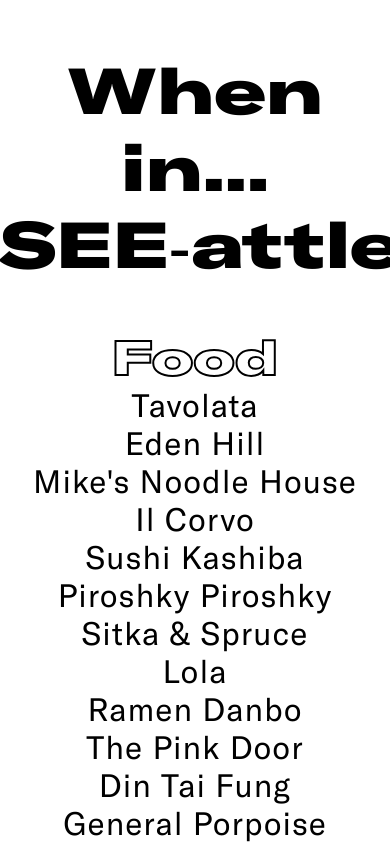
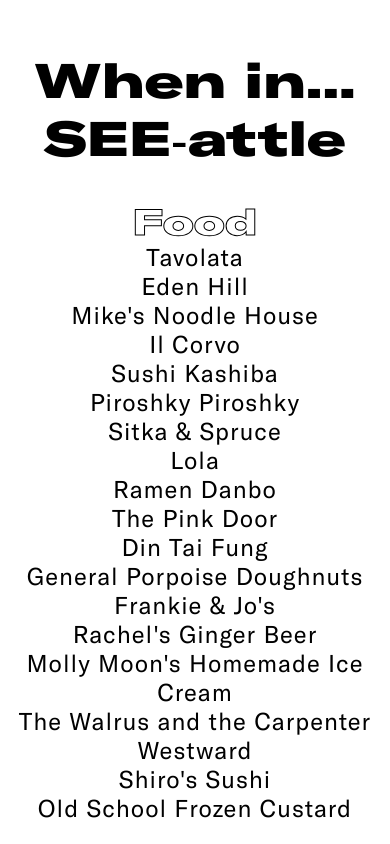
Before and after one commit to skinsshark/see-attle, a React (Create React App) app: page / in a window 390 px wide. Shown: the top 844 px of the page. Built offline with nearby package versions, Linux system fonts and the light colour scheme.

Commit message:
change mobile font size

```diff
--- a/src/App.css
+++ b/src/App.css
@@ -17,6 +17,12 @@ h2 {
   -webkit-text-stroke: 2px black;
   -webkit-text-fill-color: white;
   margin-bottom: 0;
+}
+
+@media only screen and (max-width: 1050px) {
+  h2 {
+    -webkit-text-stroke: 1px black;
+  }
 }
 
 h2 + p {
--- a/src/index.css
+++ b/src/index.css
@@ -20,6 +20,6 @@ body {
 
 @media only screen and (max-width: 767px) {
   body {
-    font-size: 2em;
+    font-size: 1.5em;
   }
 }
```
